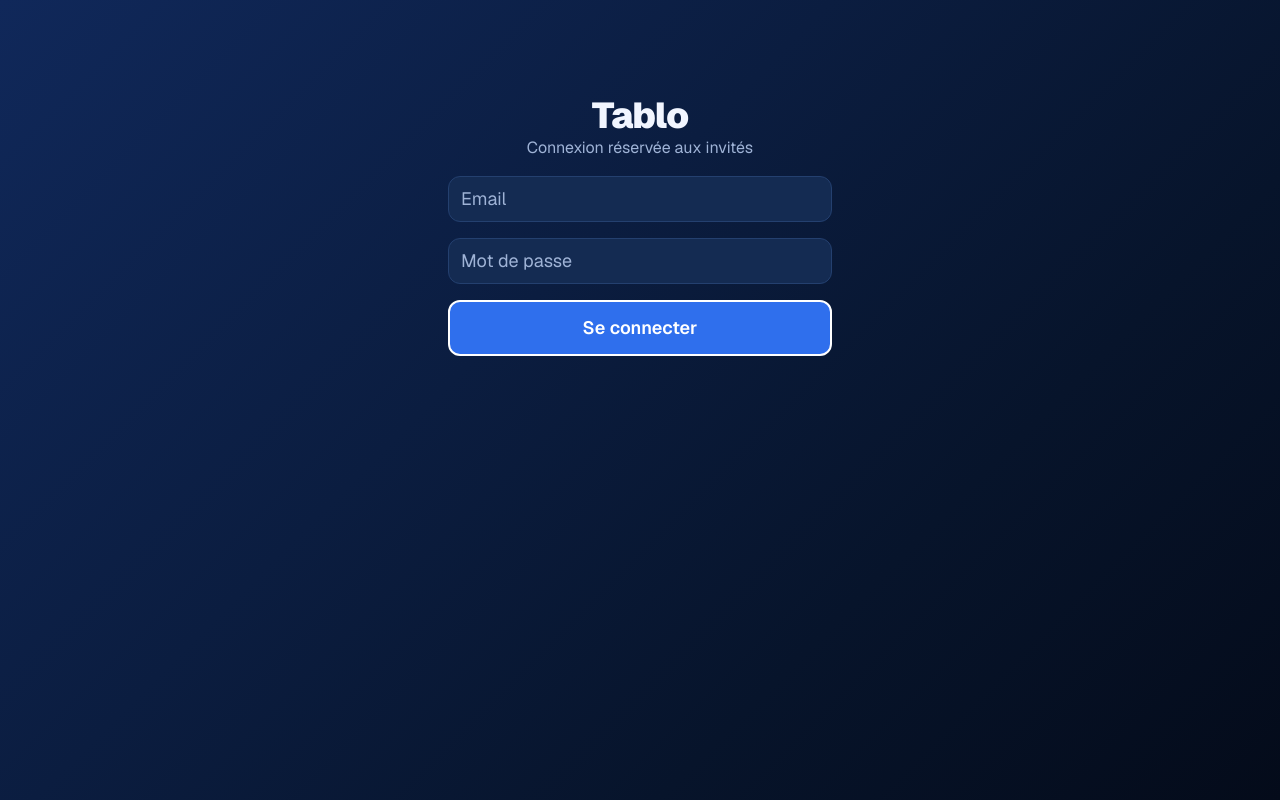
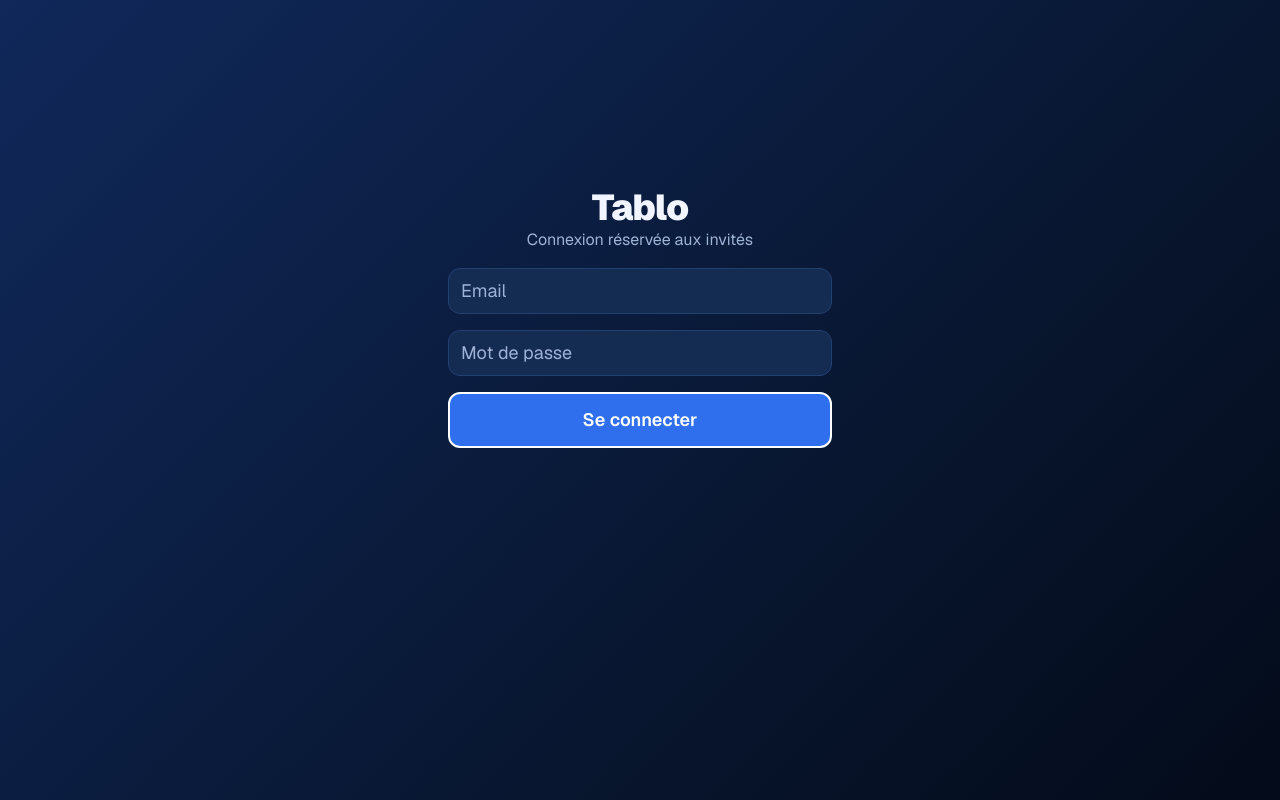
Before and after one commit to KisaPulga/Tablo, a Next.js app in the folder tablo/: page /login in a window 1280 px wide. Built offline with nearby package versions, Linux system fonts and the light colour scheme.

Commit message:
modif hauteur connexion

```diff
--- a/tablo/app/login/page.tsx
+++ b/tablo/app/login/page.tsx
@@ -26,8 +26,10 @@ export default function LoginPage() {
   }
 
   return (
-    <main className="fixed inset-0 flex touch-none justify-center overflow-hidden overscroll-none px-4 pt-[12dvh] pb-8">
-      <form onSubmit={handleSubmit} className="w-full max-w-sm space-y-4">
+    // espace au-dessus (1 part) / en dessous (2 parts) : le milieu du formulaire tombe au tiers supérieur
+    <main className="fixed inset-0 flex touch-none flex-col items-center overflow-hidden overscroll-none px-4 py-6">
+      <div className="flex-1" />
+      <form onSubmit={handleSubmit} className="w-full max-w-sm shrink-0 space-y-4">
         <div className="text-center">
           <h1 className="text-4xl font-black tracking-tight">Tablo</h1>
           <p className="text-muted">Connexion réservée aux invités</p>
@@ -56,6 +58,7 @@ export default function LoginPage() {
           {loading ? 'Connexion…' : 'Se connecter'}
         </button>
       </form>
+      <div className="flex-[2]" />
     </main>
   )
 }
```
